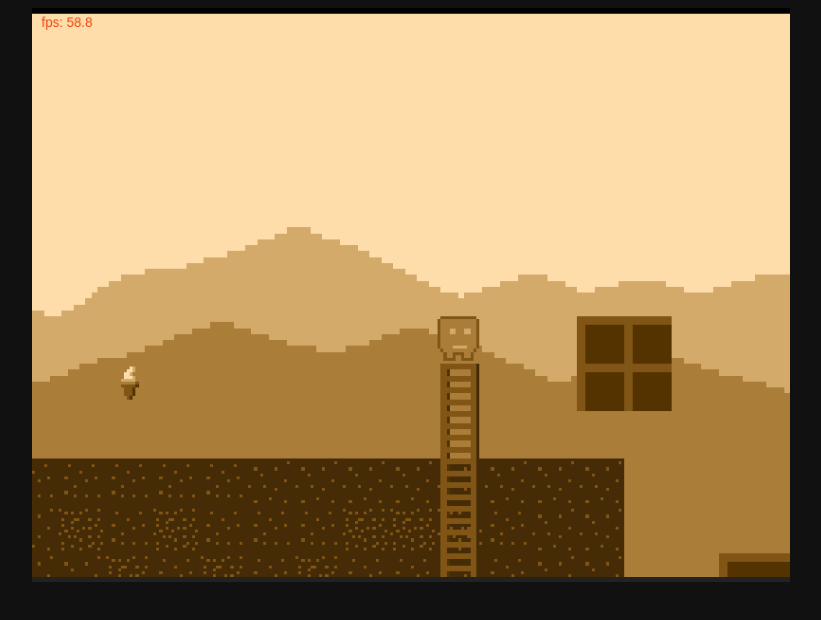
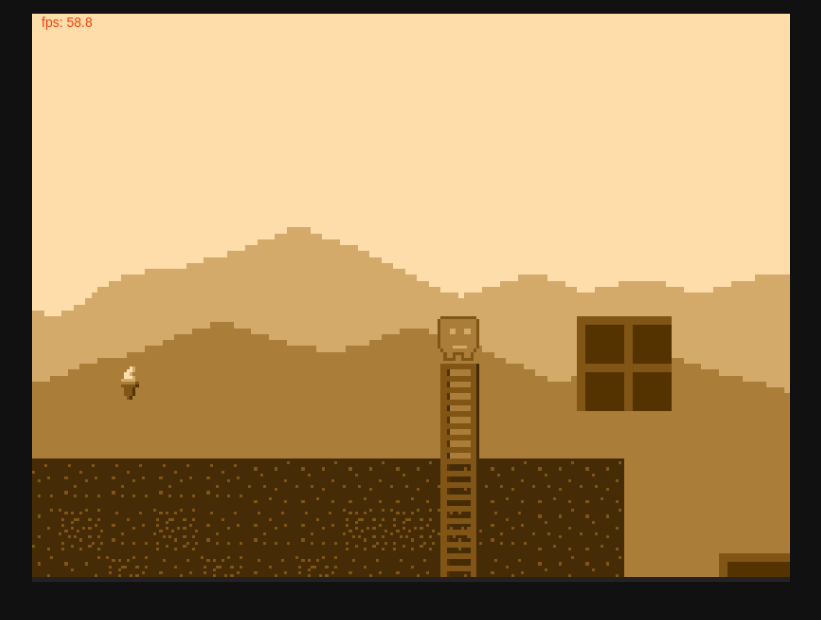
Before and after one commit to szczypiorofix/Scavengers, a plain HTML site: page index.html in a window 1280 px wide. Shown: the whole page, without its empty margins (229-1050 px from the left). Drawn offline with nearby package versions, Linux system fonts and the light colour scheme.

Commit message:
Poprawki koloru w canvas

```diff
--- a/less/style.less
+++ b/less/style.less
@@ -15,7 +15,7 @@ html, body {
 
         #gamecanvas {
             margin: 0 auto;
-            background-color: #000000;
+            background-color: #111111;
             width: 100%;
             height: 100%;
         }
```
Also changed, not shown: css/style.css.
